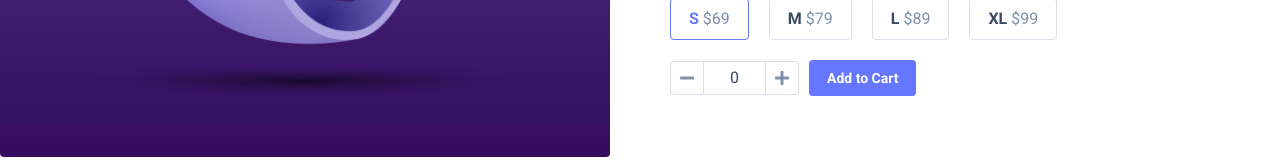
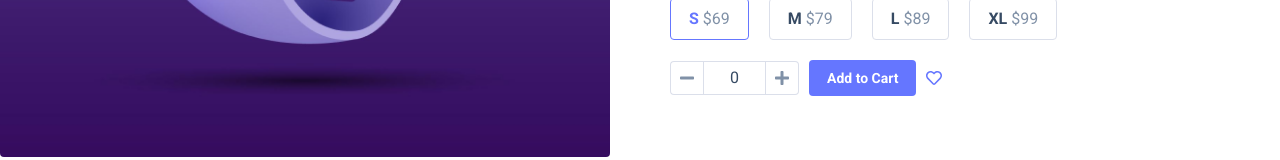
Before and after one commit to Reyad02/Softnio_assignment_react, a React (Vite) app: page / in a window 1280 px wide. Shown: the part 548-708 px from the top of the page. Built offline with nearby package versions, Linux system fonts and the light colour scheme.

Commit message:
proptypes used

```diff
--- a/package.json
+++ b/package.json
@@ -12,6 +12,7 @@
   "dependencies": {
     "localforage": "^1.10.0",
     "match-sorter": "^8.0.0",
+    "prop-types": "^15.8.1",
     "react": "^18.3.1",
     "react-dom": "^18.3.1",
     "react-icons": "^5.4.0",
--- a/src/Pages/Details/Detail.jsx
+++ b/src/Pages/Details/Detail.jsx
@@ -2,6 +2,7 @@ import purple from "../../assets/purple.png";
 import Type_Model from "../../Components/Type_Model/Type_Model";
 import { FaMinus } from "react-icons/fa";
 import { FaPlus } from "react-icons/fa";
+import { FaRegHeart } from "react-icons/fa";
 import { useState } from "react";
 import Color from "../../Components/Color/Color";
 import Size_Unit from "../../Components/Size_Unit/Size_Unit";
@@ -130,10 +131,7 @@ const Detail = () => {
               Add to Cart
             </button>
             <button>
-              <i
-                className="fa-regular fa-heart text-[#6576FF]"
-                id="favorite"
-              ></i>
+              <FaRegHeart className="text-[#6576FF]"/>
             </button>
           </div>
         </div>
```
Also changed, not shown: src/Components/Checkout_Section/Checkout_Section.jsx (+9 -0 lines), src/Components/Color/Color.jsx (+8 -0 lines), src/Components/Modal/Modal.jsx (+11 -38 lines), src/Components/Size_Unit/Size_Unit.jsx (+9 -0 lines), src/Components/Type_Model/Type_Model.jsx (+8 -1 lines), 1 other file (tests, documents, lock files or other folders).
